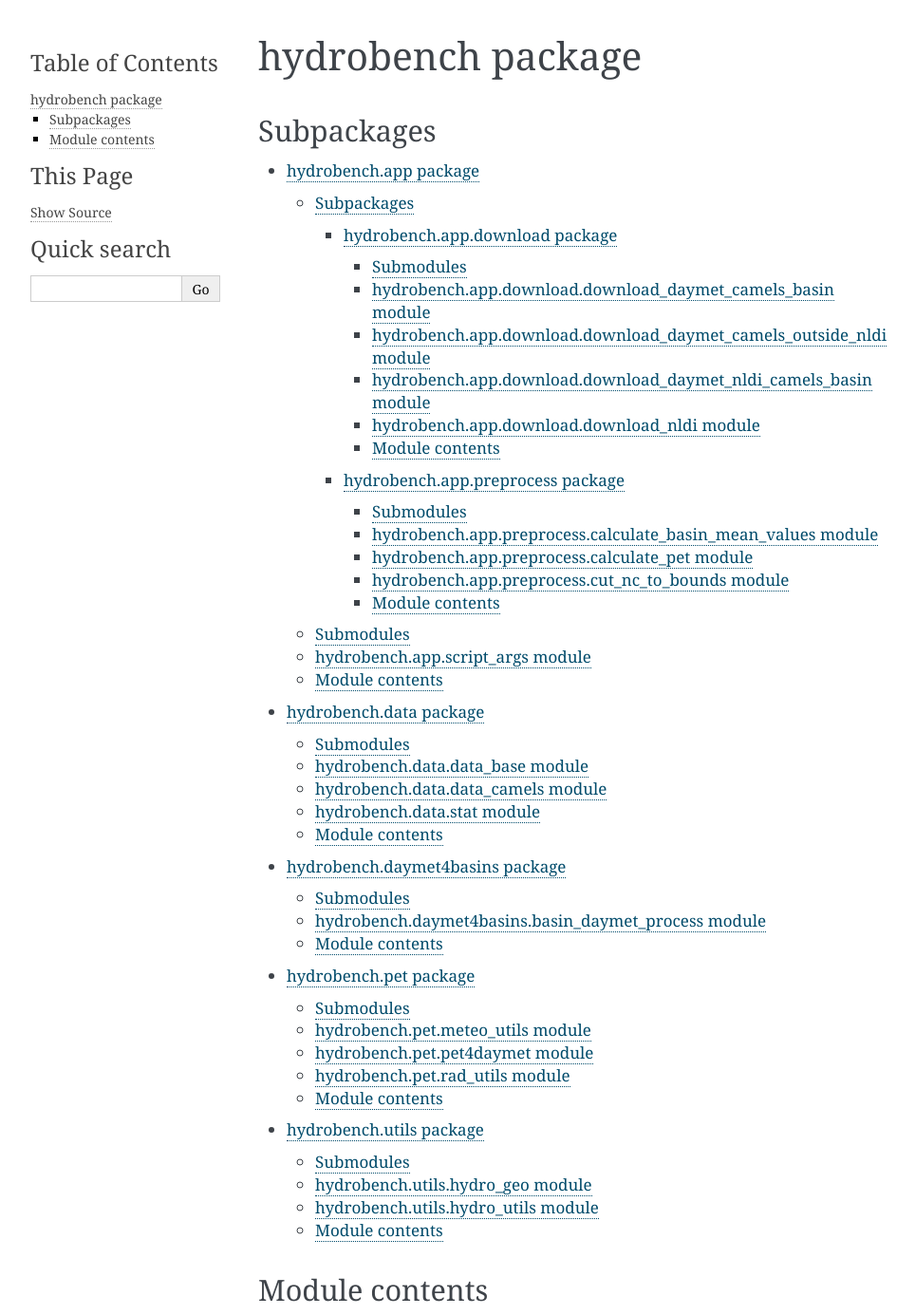
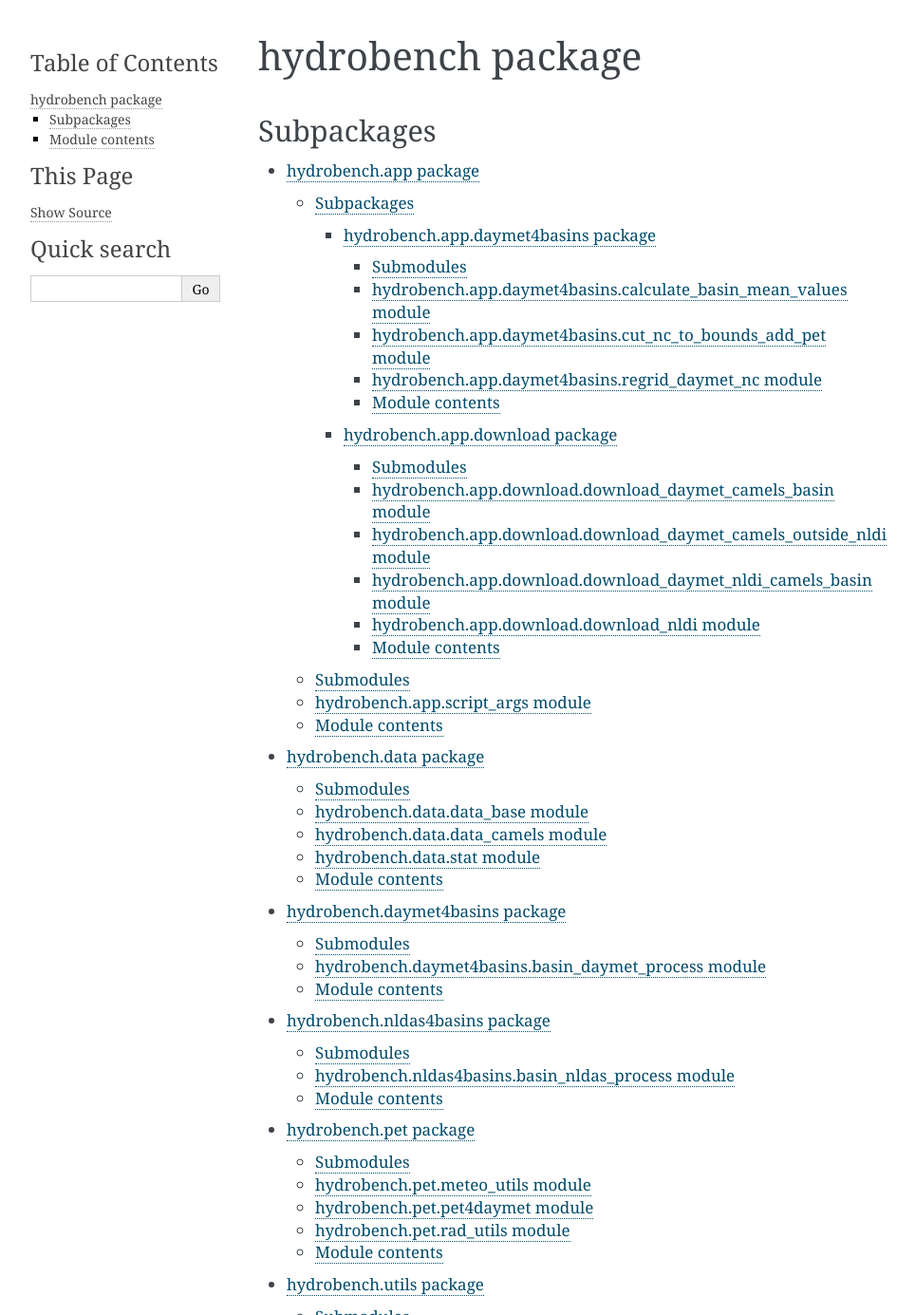
Before and after one commit to OuyangWenyu/hydrodataset, a Sphinx documentation site: the page built from docs/source/hydrobench.rst, in a window 1280 px wide, cut to the strip 0-1385 px from the top of the page. Shown: the whole strip at 95% size, without its empty margins (148-1112 px from the left). Built offline with Sphinx 7.4.7, drawn with Linux system fonts in a browser that asks for light colours.

Commit message:
update docs

```diff
--- /dev/null
+++ b/docs/source/hydrobench.app.daymet4basins.rst
@@ -0,0 +1,37 @@
+hydrobench.app.daymet4basins package
+====================================
+
+Submodules
+----------
+
+hydrobench.app.daymet4basins.calculate\_basin\_mean\_values module
+------------------------------------------------------------------
+
+.. automodule:: hydrobench.app.daymet4basins.calculate_basin_mean_values
+   :members:
+   :undoc-members:
+   :show-inheritance:
+
+hydrobench.app.daymet4basins.cut\_nc\_to\_bounds\_add\_pet module
+-----------------------------------------------------------------
+
+.. automodule:: hydrobench.app.daymet4basins.cut_nc_to_bounds_add_pet
+   :members:
+   :undoc-members:
+   :show-inheritance:
+
+hydrobench.app.daymet4basins.regrid\_daymet\_nc module
+------------------------------------------------------
+
+.. automodule:: hydrobench.app.daymet4basins.regrid_daymet_nc
+   :members:
+   :undoc-members:
+   :show-inheritance:
+
+Module contents
+---------------
+
+.. automodule:: hydrobench.app.daymet4basins
+   :members:
+   :undoc-members:
+   :show-inheritance:
--- a/docs/source/hydrobench.app.rst
+++ b/docs/source/hydrobench.app.rst
@@ -7,8 +7,8 @@ Subpackages
 .. toctree::
    :maxdepth: 4
 
+   hydrobench.app.daymet4basins
    hydrobench.app.download
-   hydrobench.app.preprocess
 
 Submodules
 ----------
--- /dev/null
+++ b/docs/source/hydrobench.nldas4basins.rst
@@ -0,0 +1,21 @@
+hydrobench.nldas4basins package
+===============================
+
+Submodules
+----------
+
+hydrobench.nldas4basins.basin\_nldas\_process module
+----------------------------------------------------
+
+.. automodule:: hydrobench.nldas4basins.basin_nldas_process
+   :members:
+   :undoc-members:
+   :show-inheritance:
+
+Module contents
+---------------
+
+.. automodule:: hydrobench.nldas4basins
+   :members:
+   :undoc-members:
+   :show-inheritance:
--- a/docs/source/hydrobench.rst
+++ b/docs/source/hydrobench.rst
@@ -10,6 +10,7 @@ Subpackages
    hydrobench.app
    hydrobench.data
    hydrobench.daymet4basins
+   hydrobench.nldas4basins
    hydrobench.pet
    hydrobench.utils
 
```
